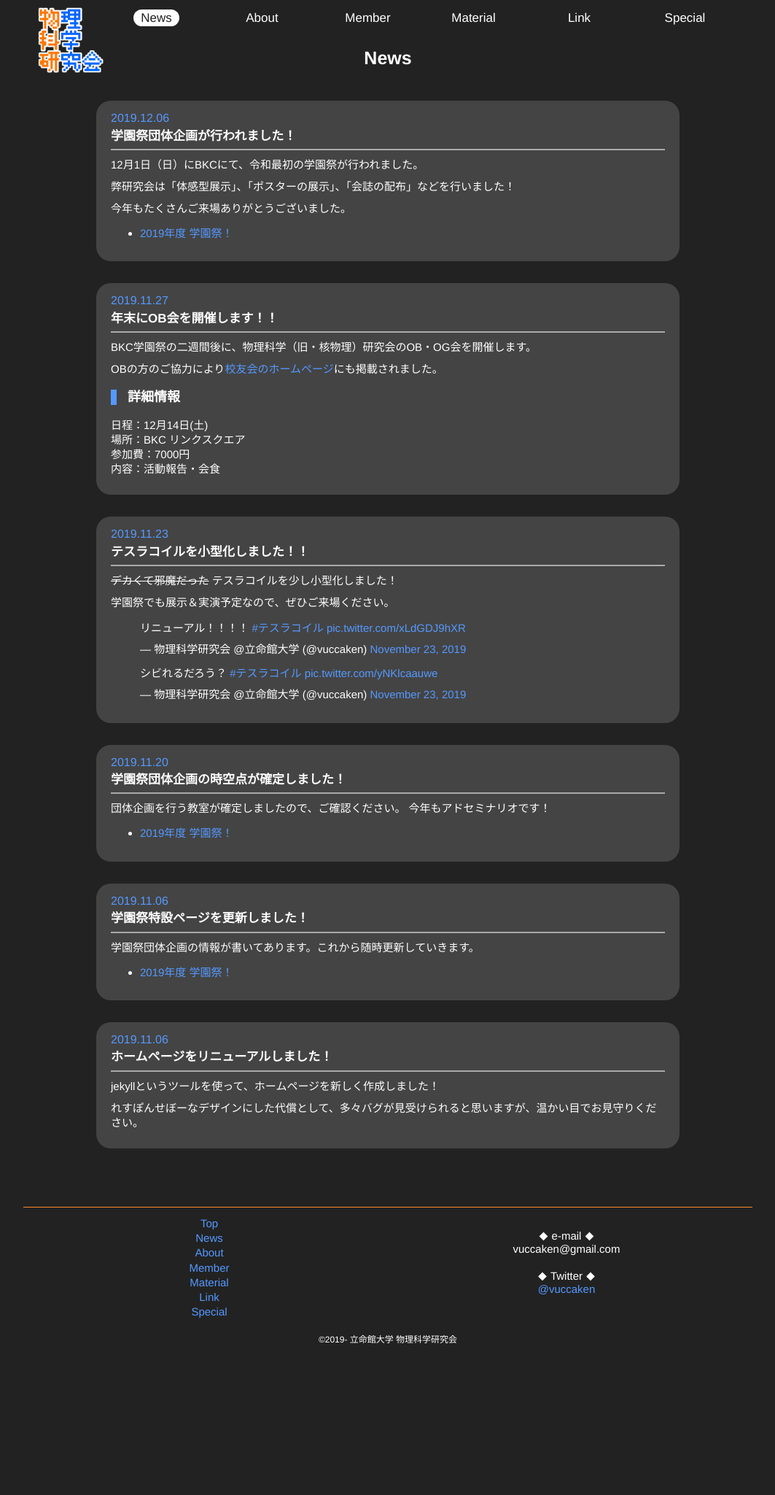
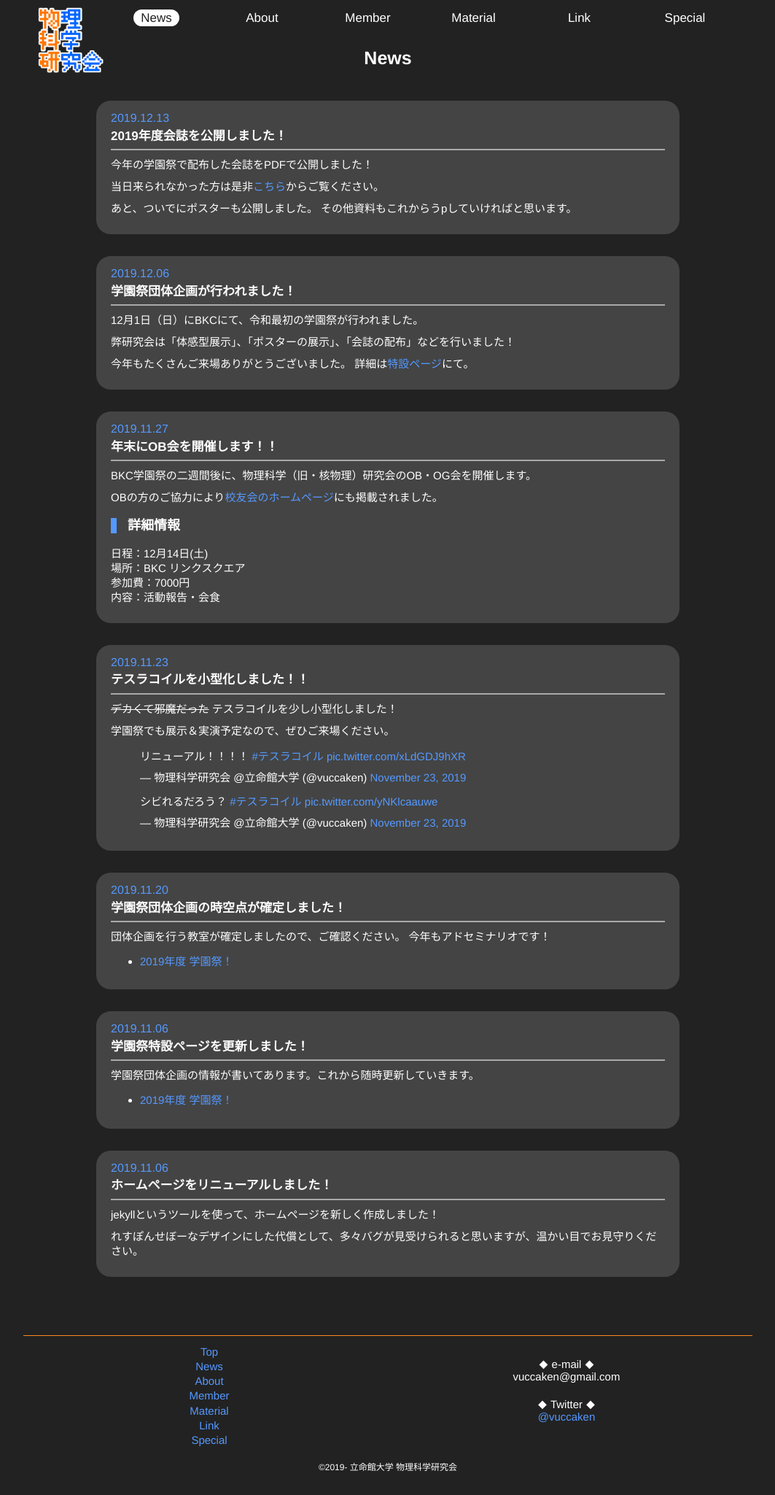
Before and after one commit to vuccaken/vuccaken.github.io, a Jekyll site: the page built from _pages/news.html, in a window 1280 px wide. Shown: the whole page at 73% size, without its empty margins (108-1171 px from the left). Built offline with Jekyll 4.4.1, drawn with Linux system fonts in a browser that asks for light colours; comment, search, counter and statistics services are not loaded; before the commit the page ends 1873 px from its top, so only the background shows below that.

Commit message:
add article & 微調整
会誌upの記事追加

```diff
--- /dev/null
+++ b/_posts/2019-12-13-kaishi.md
@@ -0,0 +1,10 @@
+---
+title: 2019年度会誌を公開しました！
+---
+
+今年の学園祭で配布した会誌をPDFで公開しました！
+
+当日来られなかった方は是非[こちら]({{ site.baseurl }}/pages/material.html#kaishi)からご覧ください。
+
+あと、ついでにポスターも公開しました。
+その他資料もこれからうpしていければと思います。
--- a/_posts/2019-12-6-fes-end.md
+++ b/_posts/2019-12-6-fes-end.md
@@ -7,5 +7,6 @@ title: 学園祭団体企画が行われました！
 弊研究会は「体感型展示」、「ポスターの展示」、「会誌の配布」などを行いました！
 
 今年もたくさんご来場ありがとうございました。
+詳細は[特設ページ]({{ site.baseurl }}/pages/events/fes2019.html)にて。
 
-- [2019年度 学園祭！]({{ site.baseurl }}/pages/events/fes2019.html)
+<!-- - [2019年度 学園祭！]({{ site.baseurl }}/pages/events/fes2019.html) -->
--- a/_sass/member.scss
+++ b/_sass/member.scss
@@ -8,7 +8,7 @@
     border-bottom: solid 2px $thm-color;
   }
   tbody {
-    // text-align: center;
+    text-align: center;
     .grade { // tr
       border-top: solid 1px #aaa;
     }
```
Also changed, not shown: _pages/member.md (+1 -1 lines).
